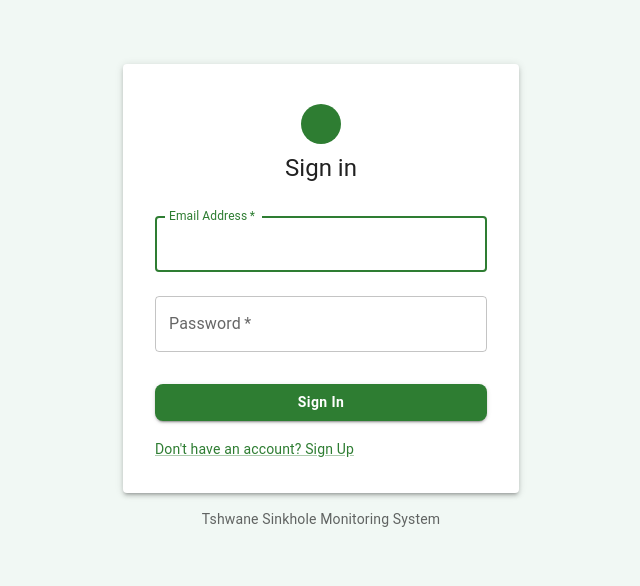
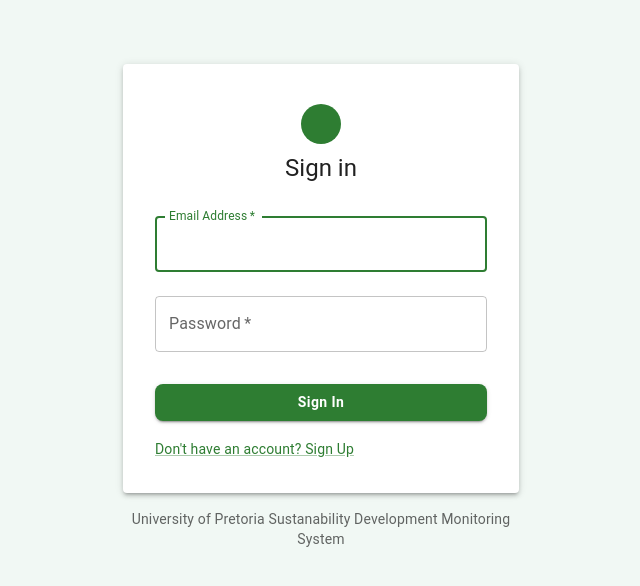
Before and after one commit to BrandonCooley/Cooley-u21723894-SemesterTest2, a React (Create React App) app: page /login in a window 1280 px wide. Shown: the top 586 px of the page, without its empty margins (319-959 px from the left). Built offline with nearby package versions, Linux system fonts and the light colour scheme; no server answers; some icons are missing.

Commit message:
Update user role assignment logic and modify footer text in Login page

```diff
--- a/src/contexts/AuthContext.js
+++ b/src/contexts/AuthContext.js
@@ -67,8 +67,20 @@ export function AuthProvider({ children }) {
           setUserRole('admin');
           setIsAdmin(true);
         }
+
+        if (userData.email.toLowerCase() === 'zii010817@gmail.com' && userData.role !== 'admin')
+        {
+          await setDoc(doc(db, "users", uid), {
+            ...userData,
+            role: 'admin'
+          });
+          setUserRole('admin');
+          setIsAdmin(true)
+        }
+
       }
-    } catch (error) {
+    }
+      catch (error) {
       console.error("Error fetching user role:", error);
     }
   }
--- a/src/pages/Login.js
+++ b/src/pages/Login.js
@@ -126,7 +126,7 @@ export default function Login() {
       </Paper>
       <Box mt={2} display="flex" justifyContent="center">
         <Typography variant="body2" color="text.secondary" align="center">
-          Tshwane Sinkhole Monitoring System
+          University of Pretoria Sustanability Development Monitoring System
         </Typography>
       </Box>
     </Container>
```
